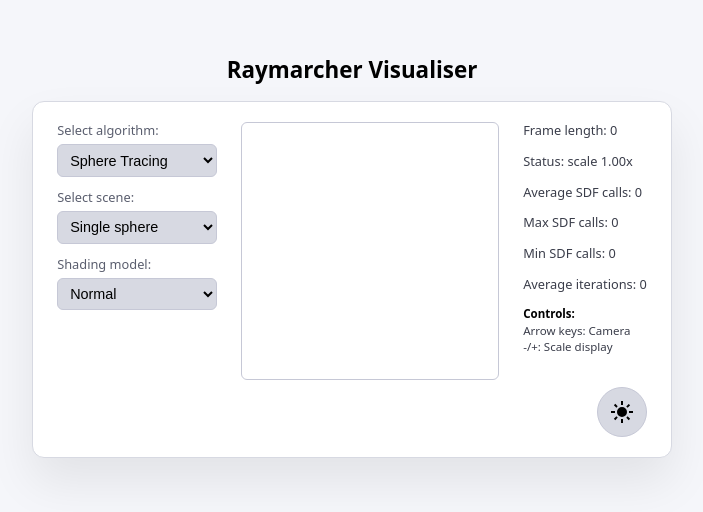
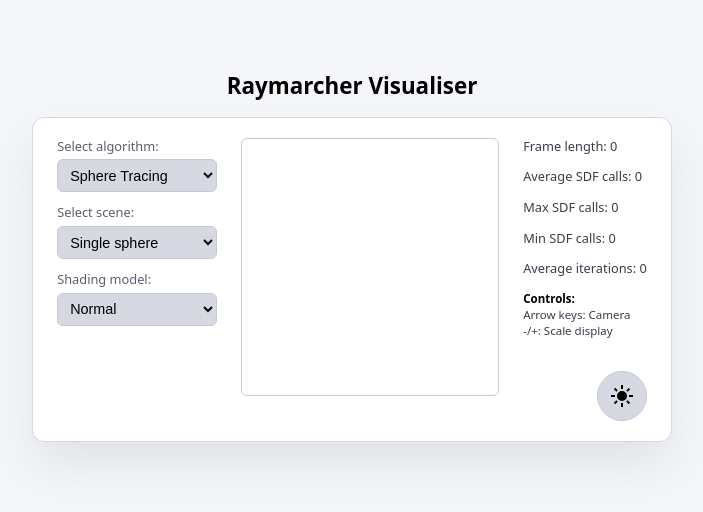
Before and after one commit to vxlerian/cpu-raymarcher, a website built with Vite: page index.html in a window 1280 px wide. Shown: the part 144-656 px from the top of the page, without its empty margins (288-991 px from the left). Built offline with nearby package versions, Linux system fonts and the light colour scheme.

Commit message:
removed status diagonstic

```diff
--- a/index.html
+++ b/index.html
@@ -48,7 +48,6 @@
             <div id="right-side-panel">
                 <div id="diagnostics">
                     <p style="margin-top: 0px;" id="fps">Frame length: 0</p>
-                    <p id="status">Status: idk</p>
                     <p id="average-sdf-calls">Average SDF calls: 0</p>
                     <p id="max-sdf-calls">Max SDF calls: 0</p>
                     <p id="min-sdf-calls">Min SDF calls: 0</p>
--- a/src/main.ts
+++ b/src/main.ts
@@ -14,7 +14,6 @@ const width = canvas.width;
 const height = canvas.height;
 
 const fpsDisplay = document.getElementById("fps")!;
-const statusDisplay = document.getElementById("status")!;
 
 const averageSDFCallsDisplay = document.getElementById("average-sdf-calls")!;
 const maxSDFCallsDisplay = document.getElementById("max-sdf-calls")!;
@@ -97,7 +96,6 @@ let displayScale = 1.0; // 1x = native internal size
 function applyCanvasScale() {
     canvas.style.width = `${width * displayScale}px`;
     canvas.style.height = `${height * displayScale}px`;
-    statusDisplay.textContent = `Status: scale ${displayScale.toFixed(2)}x`;
 }
 
 applyCanvasScale();
```
